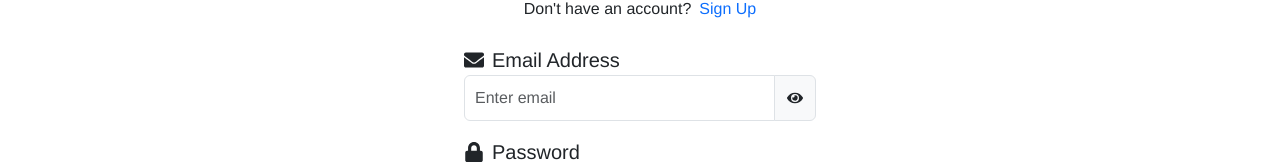
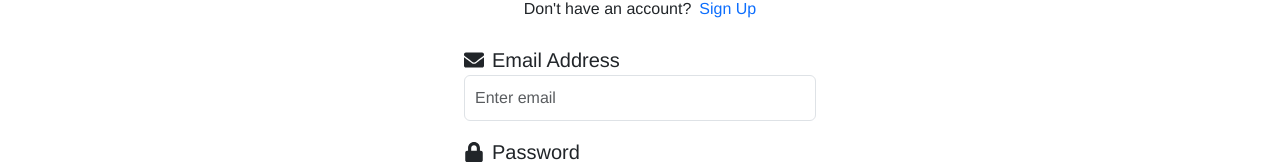
Before and after one commit to vishwanathkhuli/Task-Manager-Full-Stack, a React (Create React App) app in the folder Frontend/: page /signin in a window 1280 px wide. Shown: the part 163-329 px from the top of the page. Built offline with nearby package versions, Linux system fonts and the light colour scheme; no server answers; a web font is replaced by a local one.

Commit message:
update login component

```diff
--- a/Frontend/src/components/Login.js
+++ b/Frontend/src/components/Login.js
@@ -91,9 +91,6 @@ export default function Login() {
                 value={formData.email}
                 onChange={handleChange}
               />
-              <span className="input-group-text" onClick={() => toggleVisibility("email")} style={{ cursor: "pointer" }}>
-                {emailVisible ? <FaEyeSlash /> : <FaEye />}
-              </span>
             </div>
             {errors.email && <p className="text-danger fs-6">{errors.email}</p>}
           </div>
```
